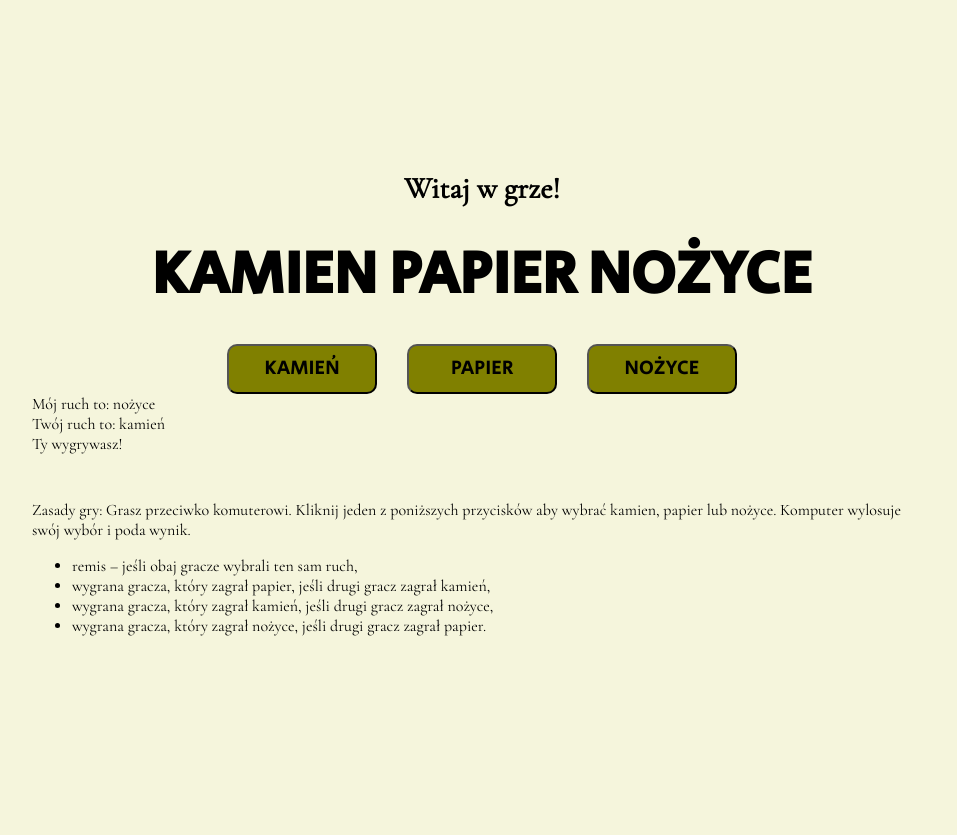
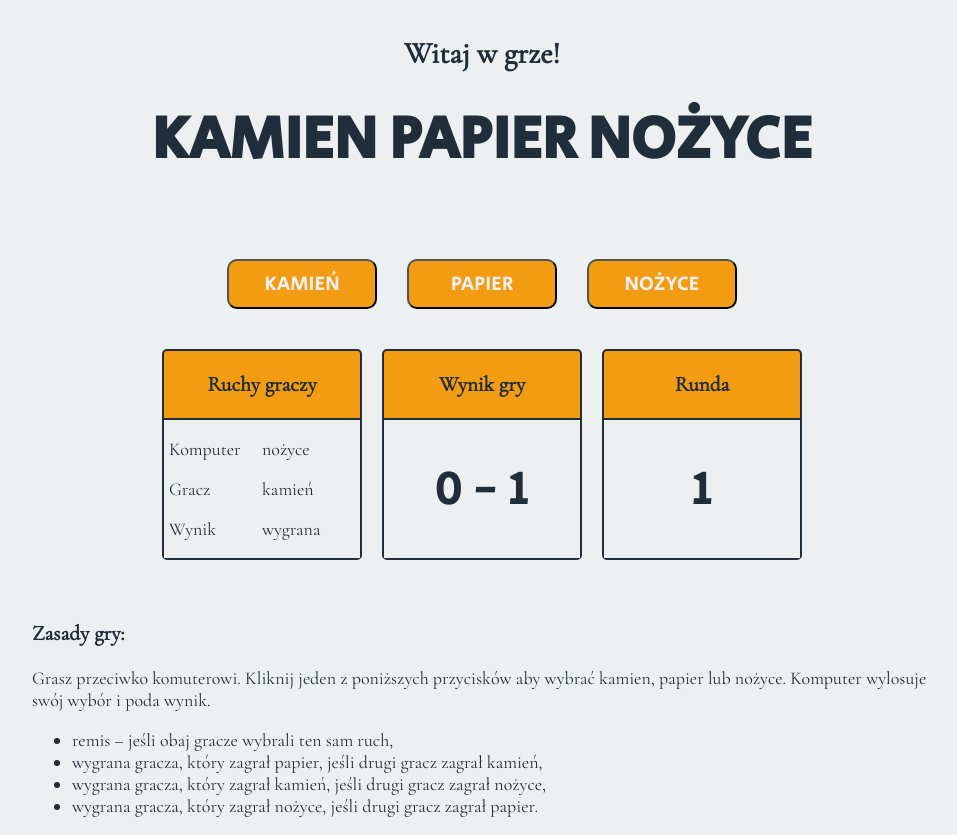
Before and after one commit to karollion/javascript-prework, a website: page index.html in a window 1280 px wide. Both pictures are taken after a click on the button "KAMIEŃ". Shown: the whole page, without its empty margins (158-1115 px from the left). Drawn offline with nearby package versions, Linux system fonts and the light colour scheme.

Commit message:
Add scores and round counter

```diff
--- a/index.html
+++ b/index.html
@@ -12,19 +12,51 @@
         <link rel="stylesheet" href="css/style.css">
     </head>
     <body>
+        <header>
             <div class="container">
-            <div class="header">
+                <div>
                     <h2>Witaj w grze!</h2>
                     <h1>kamien   papier   nożyce</h1>
                 </div>
+            </div>
+        </header>
+
+        <section>
+            <div class="container">
                 <div id="buttons">
                     <button type="button" class="btn" id="play-rock">Kamień</button>
                     <button type="button" class="btn" id="play-paper">Papier</button>
                     <button type="button" class="btn" id="play-scissors">Nożyce</button>
                 </div>
+                <div class="game-scores row">
+                    <div class="col">
+                        <h3>Ruchy graczy</h3>
+                        <div class="inter columns2" >
+                            <div id="players">
+                                <p>Komputer</p>
+                                <p>Gracz</p>
+                                <p>Wynik</p>
+                            </div>
                             <div id="messages"></div>
+                        </div>
+                    </div>
+                    <div class="col">
+                        <h3>Wynik gry</h3>
+                        <div class="inter result-round" id="result"><p>0 - 0</p></div>
+                    </div>
+                    <div class="col">
+                        <h3>Runda</h3>
+                        <div class="inter result-round" id="round"><p>0</p></div>
+                    </div>
+                </div>
+            </div>
+        </section>
+
+        <section>
+            <div class="container">
                 <div class="game-info">
-				<p>Zasady gry: Grasz przeciwko komuterowi. Kliknij jeden z poniższych przycisków
+                    <h3>Zasady gry:</h3>
+                    <p>Grasz przeciwko komuterowi. Kliknij jeden z poniższych przycisków
                         aby wybrać kamien, papier lub nożyce. Komputer wylosuje swój wybór i poda wynik.</p>
                     <ul>
                         <li>remis – jeśli obaj gracze wybrali ten sam ruch,</li>
@@ -34,6 +66,8 @@
                     </ul>
                 </div>
             </div>
+        </section>
+
         <script src="js/functions.js"></script>
         <script src="js/script.js"></script>
     </body>
--- a/js/functions.js
+++ b/js/functions.js
@@ -1,5 +1,5 @@
 function printMessage(msg){
-	let div = document.createElement('div');
+	let div = document.createElement('p');
 	div.innerHTML = msg;
 	document.getElementById('messages').appendChild(div);
 }
@@ -7,3 +7,23 @@ function printMessage(msg){
 function clearMessages(){
 	document.getElementById('messages').innerHTML = '';
 }
+
+function printResult(msg){
+	let div = document.createElement('p');
+	div.innerHTML = msg;
+	document.getElementById('result').appendChild(div);
+}
+
+function clearResult(){
+	document.getElementById('result').innerHTML = '';
+}
+
+function printRound(msg){
+	let div = document.createElement('p');
+	div.innerHTML = msg;
+	document.getElementById('round').appendChild(div);
+}
+
+function clearRound(){
+	document.getElementById('round').innerHTML = '';
+}
--- a/js/script.js
+++ b/js/script.js
@@ -1,5 +1,8 @@
 function playGame(playerInput) {
     clearMessages();
+    clearResult();
+    clearRound();
+
     console.log('Gracz wpisał: ' + playerInput);
 
     function getMoveName(argMoveId) {
@@ -20,21 +23,27 @@ function playGame(playerInput) {
         console.log('moves:', argComputerMove, argPlayerMove);
 
         if (argComputerMove == 'kamień' && argPlayerMove == 'papier') {
-            printMessage('Ty wygrywasz!');
+            printMessage('wygrana');
+            pointsPlayer ++;
         } else if (argComputerMove == 'kamień' && argPlayerMove == 'nożyce') {
-            printMessage('Ja wygrywam!');
+            printMessage('przegrana');
+            pointsComputer ++;
         } else if (argComputerMove == argPlayerMove) {
-            printMessage('Remis');
+            printMessage('remis');
         } else if (argComputerMove == 'papier' && argPlayerMove == 'nożyce') {
-            printMessage('Ty wygrywasz!');
+            printMessage('wygrana');
+            pointsPlayer ++;
         } else if (argComputerMove == 'papier' && argPlayerMove == 'kamień') {
-            printMessage('Ja wygrywam!');
+            printMessage('przegrana');
+            pointsComputer ++;
         } else if (argComputerMove == 'nożyce' && argPlayerMove == 'papier') {
-            printMessage('Ja wygrywam!');
+            printMessage('przegrana');
+            pointsComputer ++;
         } else if (argComputerMove == 'nożyce' && argPlayerMove == 'kamień') {
-            printMessage('Ty wygrywasz!');
+            printMessage('wygrana');
+            pointsPlayer ++;
         } else if (argPlayerMove == 'nieznany ruch') {
-            printMessage('Ja wygrywam! podałeś niewłaściwy ruch');
+            printMessage('przegrana');
         }
     }
 
@@ -42,13 +51,25 @@ function playGame(playerInput) {
     console.log('Wylosowana liczba to: ' + randomNumber);
 
     let computerMove = getMoveName(randomNumber);
-    printMessage('Mój ruch to: ' + computerMove);
+    printMessage(computerMove);
 
     let playerMove = getMoveName(playerInput);
-    printMessage('Twój ruch to: ' + playerMove);
+    printMessage(playerMove);
 
     displayResult(computerMove, playerMove);
+
+    let score = (pointsComputer + ' - ' + pointsPlayer);
+    printResult(score);
+
+    rounds ++;
+    printRound(rounds);
 }
+
+let pointsComputer = 0;
+let pointsPlayer = 0;
+
+let rounds = 0;
+
 
 document.getElementById('play-rock').addEventListener('click', function(){
     playGame(1);
--- a/sass/style.scss
+++ b/sass/style.scss
@@ -1,39 +1,69 @@
 /* Variables */
+
+$color-main: #f39c12;
+$color-light: #ecf0f1;
+$color-dark: #202e3b;
 
 $font-text: 'Cormorant Garamond', serif;
 $font-header: 'Secular One', sans-serif;
 
 /* Global */
 
+*,
+*::after,
+*::before {
+    box-sizing: border-box;
+}
+
 body {
-    background: beige;
+    background: $color-light;
     font-family: $font-text;
-    font-size: 16px;
+    font-size: 18px;
+    color: $color-dark;
+    margin: 0;
+    padding: 0;
 }
 
 .container {
     margin: 0 auto;
     max-width: 900px;
-    height: 100vh;
     display: flex;
     flex-direction: column;
     justify-content: center;
 }
 
+.row {
+    display: flex;
+    justify-content: center;
+    margin: 30px auto;
+    padding: 0;
+}
+
+.col {
+    width: 200px;
+    margin: 10px;
+    padding: 0;
+    border: 2px solid $color-dark;
+    border-radius: 5px;
+    background: $color-main;
+}
+
 .btn {
     width: 150px;
     height: 50px;
-    background: olive;
+    background: $color-main;
     border-radius: 10px;
     margin: 0 15px;
     font-family: $font-header;
     text-transform: uppercase;
     font-size: 20px;
+    color: $color-light;
 }
 
 /* Header */
 
-.header {
+header {
+    margin-bottom: 50px;
 
     h1 {
         margin: 25px auto;
@@ -44,7 +74,7 @@ body {
     }
 
     h2 {
-        margin: 5px auto;
+        margin: 35px auto 5px auto;
         text-align: center;
         font-size: 30px;
     }
@@ -56,7 +86,42 @@ body {
     display: flex;
     justify-content: center;
 }
+.game-scores {
 
-#messages {
-    height: 90px;
+    .columns2 {
+        display: flex;
+    }
+    .inter {
+        margin: 0;
+        padding: 0;
+        background: $color-light;
+        border-top: 2px solid $color-dark;
+        width: 100%;
+    }
+
+    h3 {
+        text-align: center;
+    }
+
+    #players {
+        margin: 0;
+        padding: 0 0 0 5px;
+        width: 50%;
+    }
+
+    #messages {
+        width: 50%;
+    }
+
+    .result-round{
+        text-align: center;
+        font-size: 48px;
+        height: 140px;
+        line-height: 140px;
+
+        p {
+            margin: 0;
+            font-family: $font-header;
+        }
+    }
 }
```
Also changed, not shown: css/style.css, 1 other file. Lines whose indentation alone changed are shown as unchanged.
